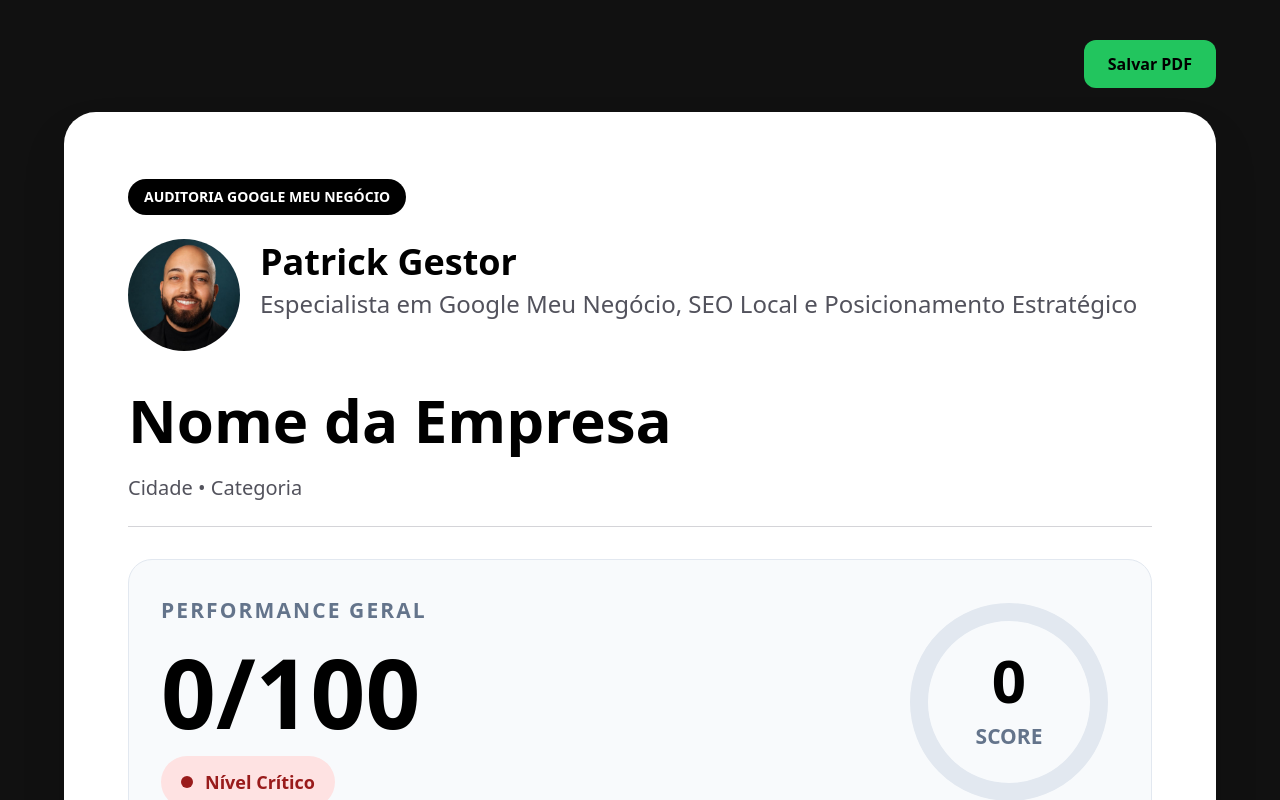
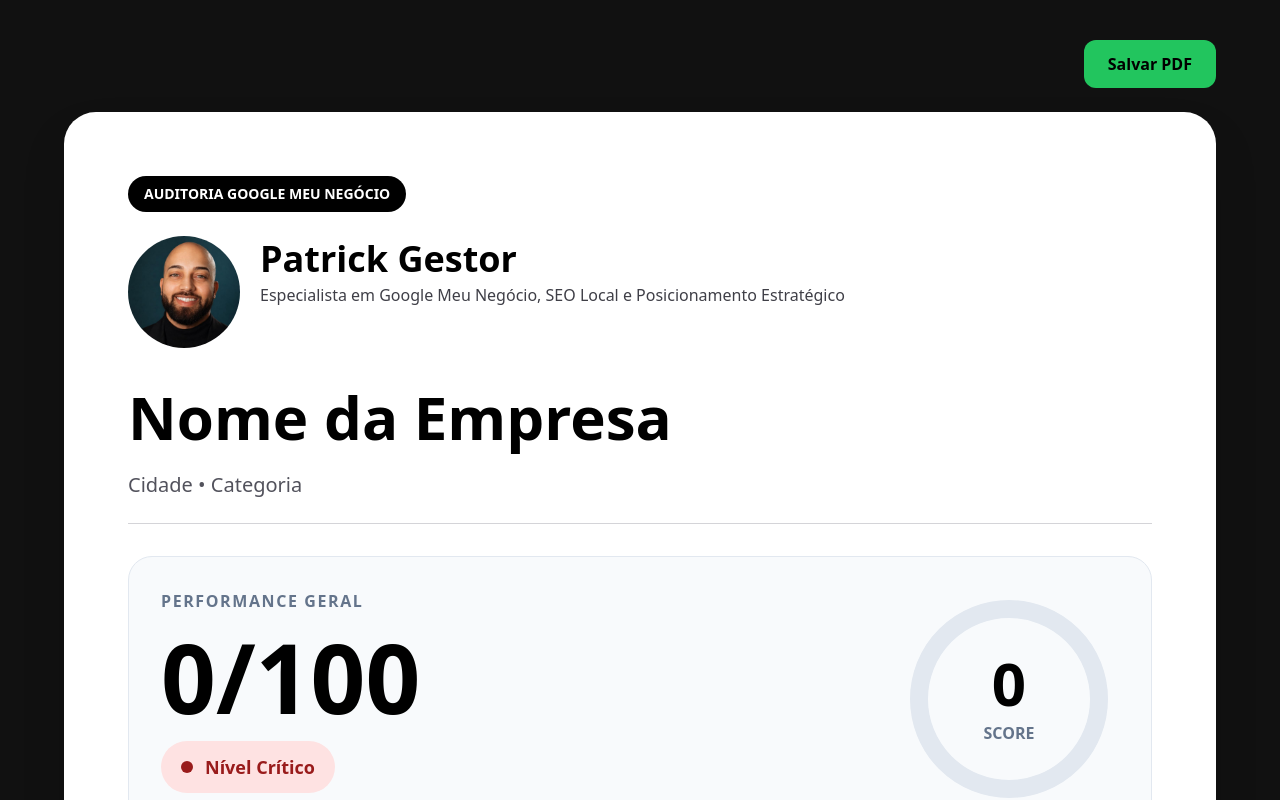
Before and after one commit to patrickvelho94/gmn-laudos, a Next.js app: page /laudo in a window 1280 px wide. Shown: the top 800 px of the page. Built offline with nearby package versions, Linux system fonts and the light colour scheme.

Commit message:
corrige escala do pdf

```diff
--- a/app/laudo/page.tsx
+++ b/app/laudo/page.tsx
@@ -61,8 +61,7 @@ const perfilScore =
   const progress = circumference - (score / 100) * circumference;
 
   return (
-<main className="print-container bg-[#111111] min-h-[75vh] p-2 md:p-10 pt-0 print:px-6 print:scale-[1.10] print:origin-top">
-
+<main className="print-container bg-[#111111] min-h-[75vh] p-2 md:p-10 pt-0 print:px-6">
       <div className="w-full max-w-none mx-auto px-0 md:px-6">
 
         {/* BOTÃO */}
@@ -78,8 +77,7 @@ const perfilScore =
         </div>
 
         {/* DOCUMENTO */}
-<div className="bg-white text-black rounded-[32px] p-10 md:p-16 mt-0 shadow-2xl w-full overflow-hidden text-[19px] md:text-[21px] leading-9">
-          {/* HEADER */}
+<div className="bg-white text-black rounded-[32px] p-10 md:p-16 mt-0 shadow-2xl w-full overflow-hidden">          {/* HEADER */}
 <div className="pdf-section border-b border-zinc-300 pb-6 mb-8">
 
   <div className="inline-block bg-black text-white px-4 py-2 rounded-full text-sm font-bold mb-6">
@@ -100,8 +98,8 @@ const perfilScore =
         Patrick Gestor
       </h2>
 
-      <p className="text-zinc-600 text-lg md:text-2xl leading-8 md:leading-10 break-words">
-        Especialista em Google Meu Negócio,
+<p className="text-zinc-700 leading-7 text-base">
+         Especialista em Google Meu Negócio,
         SEO Local e Posicionamento Estratégico
       </p>
 
```
